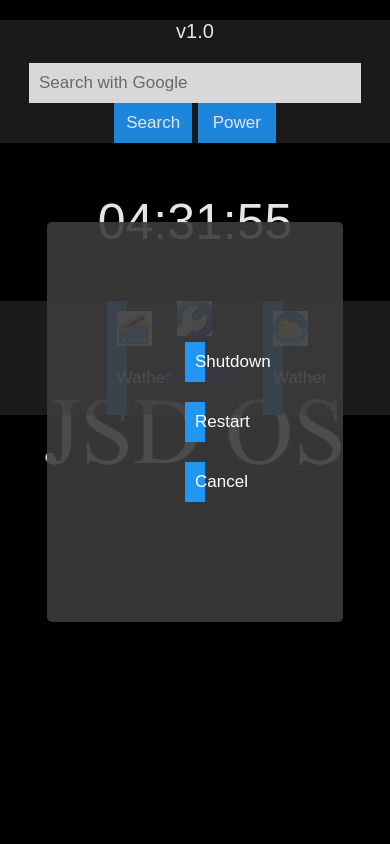
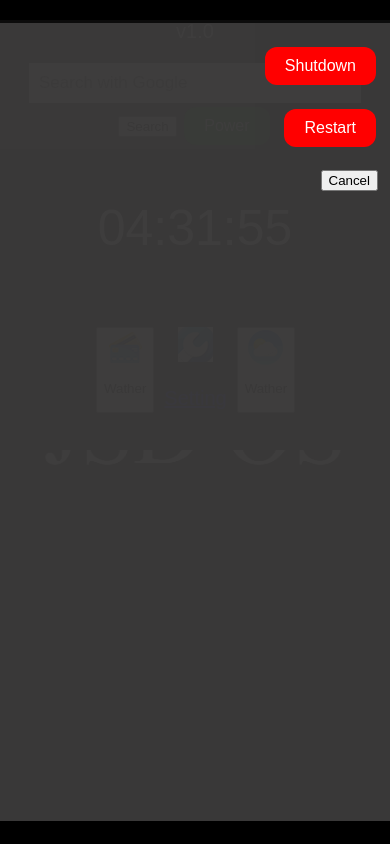
Before and after one commit to dip498/JSDos, a plain HTML site: page index.html in a window 390 px wide. Both pictures are taken after a click on the button "Power". Drawn offline with Linux system fonts and the light colour scheme.

Commit message:
Add files via upload

```diff
--- a/index.html
+++ b/index.html
@@ -16,9 +16,9 @@
         <dialog id="powerDialog">
           <form method="dialog">
             <p>
-              <button id="shutdownBtn" onclick="shutdown()">Shutdown</button>
+              <button id="p" onclick="shutdown()">Shutdown</button>
             </p>
-            <p><button id="restartBtn" onclick="restart()">Restart</button></p>
+            <p><button id="p" onclick="restart()">Restart</button></p>
             <p><button id="cancelBtn">Cancel</button></p>
           </form>
         </dialog>
--- a/jsd.css
+++ b/jsd.css
@@ -23,16 +23,6 @@ input[type=text] {
     width: 80%;
     background: #f1f1f1;
 }
-button {
-    width: 20%;
-    padding: 10px;
-    background: #2196F3;
-    color: white;
-    font-size: 17px;
-    border: none;
-    border-left: none;
-    cursor: pointer;
-}
 #time{
     display: flex;
     justify-content: center;
@@ -45,14 +35,92 @@ button {
     background-color: rgba(61, 60, 60, 0.5)
 }
 dialog {
-    background-color: rgba(61, 60, 60, 0.9);
+    background-color: rgba(61, 60, 60, 0.95);
     color: white;
     border: none;
-    border-radius: 5px;
-    padding:100px;
+    border-radius: 8px;
+    padding: 16px;
+    max-width: 420px;
+    width: 90%;
+    box-sizing: border-box;
 }
+
+/* make the form fill the dialog so we can size the iframe reliably */
+dialog form[method="dialog"]{
+  display: flex;
+  flex-direction: column;
+  gap: 8px;
+  height: 80vh; /* desktop/tablet default */
+  margin: 0;
+}
+
+/* iframe fills available space inside the form */
 iframe{
-    width: 300px;
-    height: 735px;
+    width: 100%;
+    height: 100%;
     border: none;
+    flex: 1 1 auto;
+    min-height: 300px;
 }
+
+/* Responsive: on small screens (phones) make dialog full-screen */
+@media (max-width: 480px) {
+  dialog {
+    width: 100vw;
+    height: 100vh;
+    max-width: none;
+    border-radius: 0;
+    padding: 0;
+  }
+  dialog::backdrop {
+    background: rgba(0,0,0,0.6);
+  }
+  dialog form[method="dialog"]{
+    height: 100vh;
+    padding: 12px;
+  }
+  iframe{
+    height: calc(100vh - 60px); /* leave room for close button */
+  }
+  /* style the close button row to stay visible on phone */
+  dialog p {
+    margin: 8px 0 0;
+    text-align: right;
+  }
+}
+
+#app {
+  width: 90%;
+  max-width: 400px;
+  background-color: #111;
+  padding: 20px;
+  border-radius: 10px;
+  color: white;
+  box-shadow: 0 0 10px rgba(255,255,255,0.2);
+}
+#p{
+    background-color: red;
+    color: white;
+    border: none;
+    padding: 10px 20px;
+    text-align: center;
+    text-decoration: none;
+    display: inline-block;
+    font-size: 16px;
+    margin: 4px 2px;
+    cursor: pointer;
+    border-radius: 12px;
+}
+#powerBtn{
+    background-color: green;
+    color: white;
+    border: none;
+    padding: 10px 20px;
+    text-align: center;
+    text-decoration: none;
+    display: inline-block;
+    font-size: 16px;
+    margin: 4px 2px;
+    cursor: pointer;
+    border-radius: 12px;
+}
```
Also changed, not shown: vecteezy_power-icon-power-icon-vector-isolated-on-white-background_7528224.png (added).
